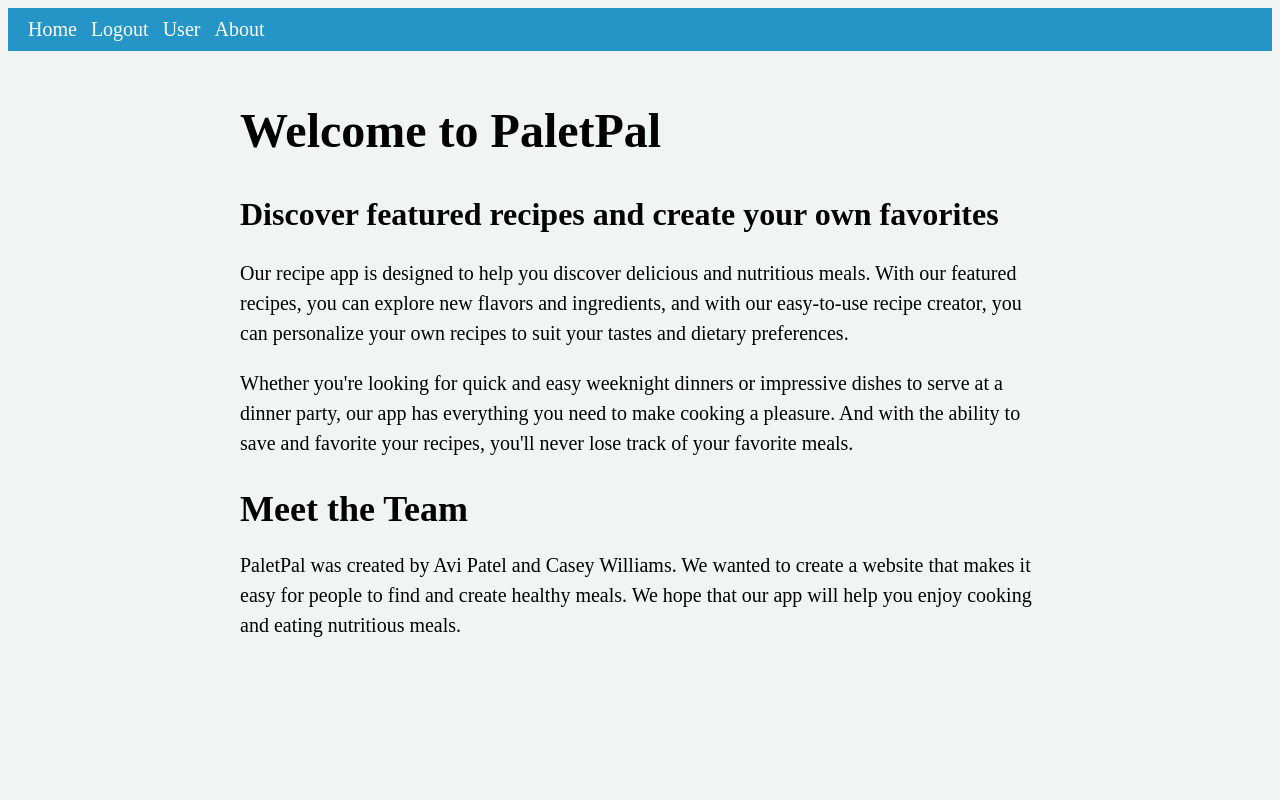
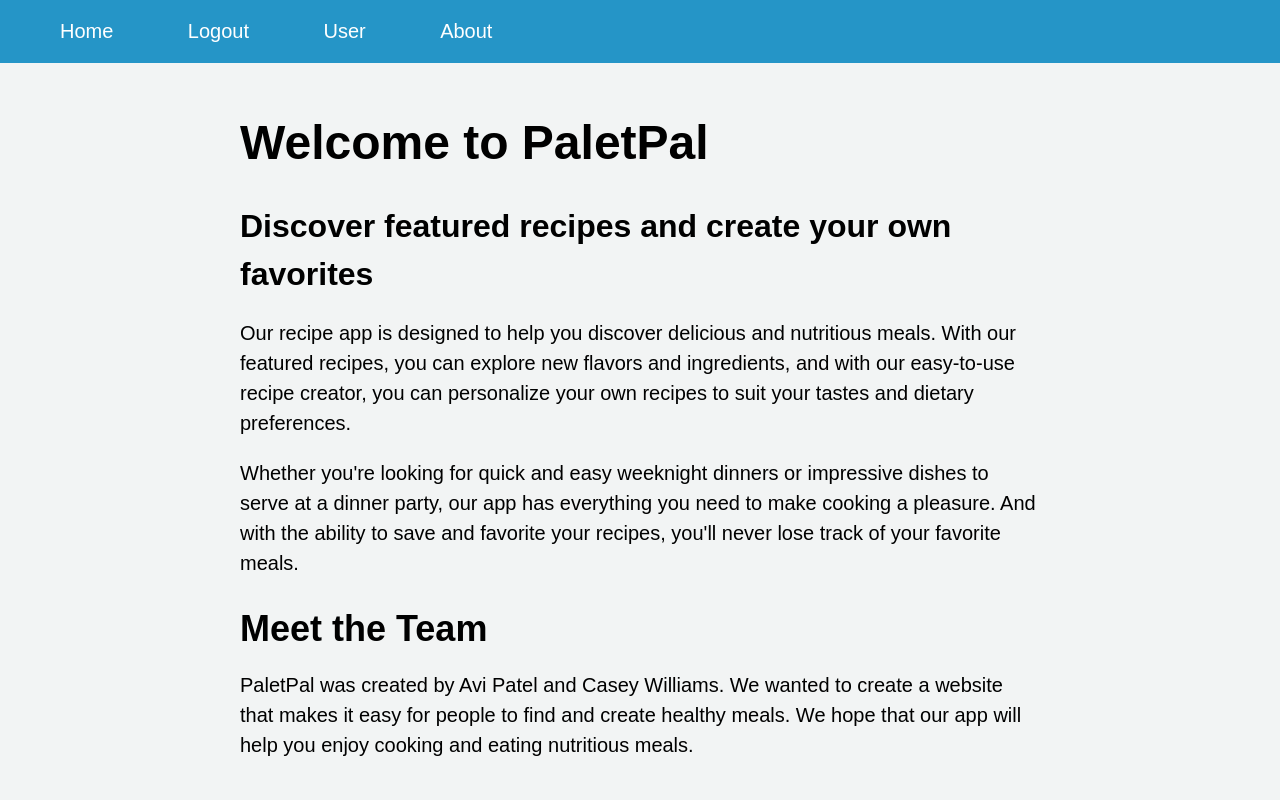
Before and after one commit to apate222/Team11, a Flask app: page /about in a window 1280 px wide. Run offline with Flask 3, Linux system fonts and the light colour scheme; a user stored in the database is signed in.

Commit message:
fix the nav

```diff
--- a/PlatePal/website/static/about.css
+++ b/PlatePal/website/static/about.css
@@ -1,14 +1,25 @@
 body {
   background-color: #F2F4F4;
+  font-family: Arial, sans-serif;
+  margin: 0;
+  padding: 0;
 }
 
-  nav {
+.topnav {
   background-color: #2595C7;
+  overflow: hidden;
   padding: 10px 20px;
+}
+
+.topnav a {
   color: #FFFFFF;
-    display: flex;
-    justify-content: space-between;
-    align-items: center;
+  font-size: 20px;
+  text-decoration: none;
+  margin-right: 20px;
+}
+
+.topnav a:hover {
+  color: #333333;
 }
 
   nav h1 {
```
Lines whose indentation alone changed are shown as unchanged.
